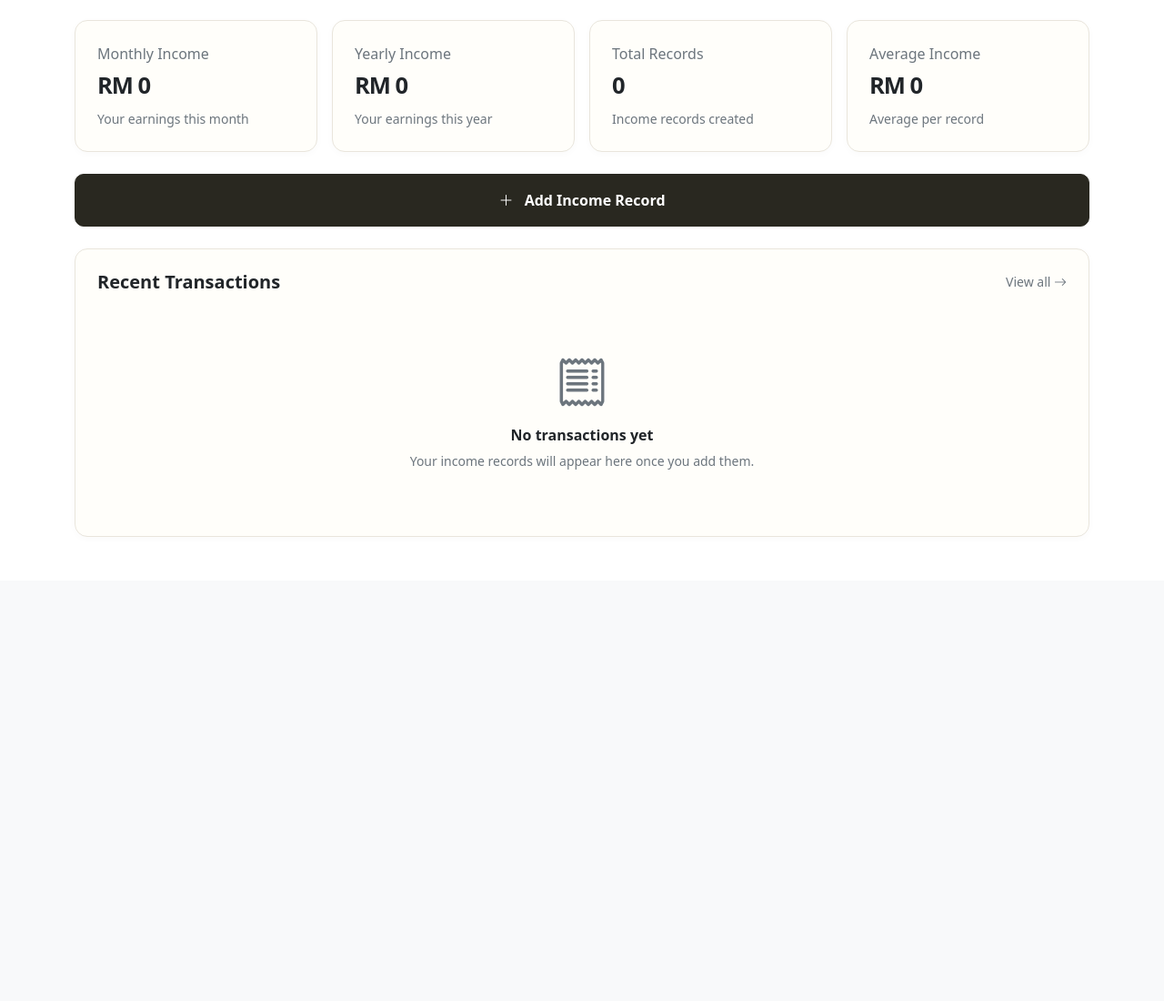
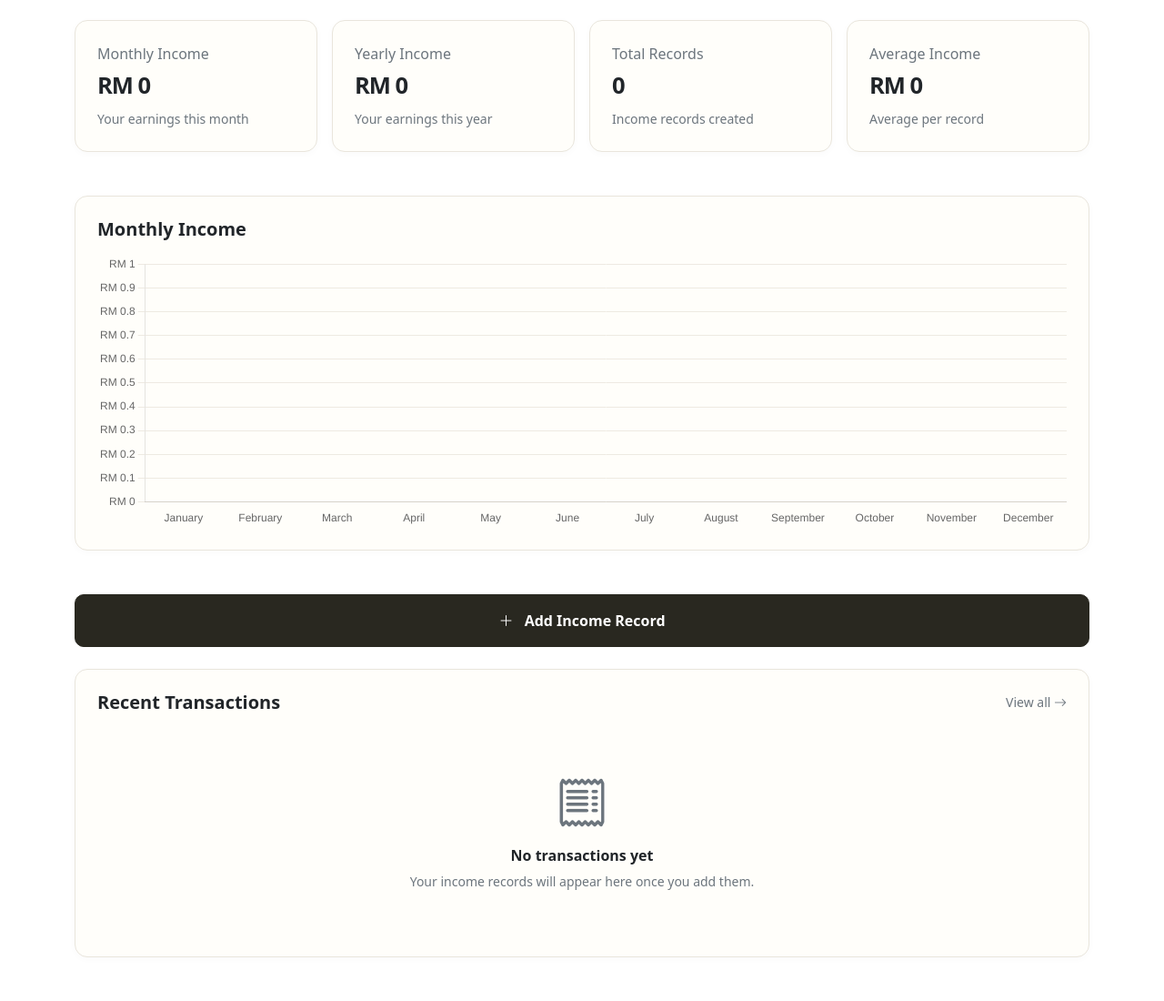
Before and after one commit to 33ugene/salary-tracker, a Flask app: page / in a window 1280 px wide. Shown: the part 182-1282 px from the top of the page at 91% size. Before the commit the page ends 772 px from the top, so only its background shows below. Run offline with Flask 3, Linux system fonts and the light colour scheme; the visitor is signed in with stand-in values (Sample User, id 1); data comes from the database, SQL or seed files in the repository; data that the repository does not hold is empty; parts of the project's set-up code (start-up, migrations or seed data) failed here and were passed over.

Commit message:
Added chart.js

```diff
--- a/app.py
+++ b/app.py
@@ -1,3 +1,4 @@
+import calendar
 from flask import Flask, render_template, request, redirect, session, g, Response, abort, current_app
 import sqlite3
 from werkzeug.security import generate_password_hash, check_password_hash
@@ -5,7 +6,7 @@ from werkzeug.middleware.proxy_fix import ProxyFix
 from zxcvbn import zxcvbn
 from functools import wraps
 import os
-from datetime import date, timedelta
+from datetime import date, timedelta, datetime
 from decimal import Decimal, InvalidOperation
 import csv
 import io
@@ -136,6 +137,22 @@ def index():
     db = get_db()
     username = db.execute("SELECT username FROM users WHERE id = ?", (session["user_id"],)).fetchone()
 
+    monthly_income = db.execute(
+        "SELECT strftime('%m', date) AS month, SUM(quantity * rate_per_unit) AS total_income "
+        "FROM income_records "
+        "WHERE user_id = ? AND strftime('%Y', date) = ? "
+        "GROUP BY month",
+        (session["user_id"], str(datetime.now().year))
+    ).fetchall()
+
+    months = list(calendar.month_name[1:])
+    zeroes = [0] * 12
+
+    for row in monthly_income:
+        month_index = int(row["month"]) - 1
+        income = row["total_income"] / 100
+        zeroes[month_index] = income
+
     today = date.today()
     current_month = today.strftime("%Y-%m")
     current_year = today.strftime("%Y")
@@ -151,7 +168,7 @@ def index():
     transactions = db.execute("SELECT * FROM income_records WHERE user_id = ? ORDER BY date DESC, id DESC LIMIT 10", (user_id,)).fetchall()
 
 
-    return render_template("index.html", username=username["username"], month_earning=month_earning, year_earning=year_earning, count=count, average=average, transactions=transactions)
+    return render_template("index.html", username=username["username"], month_earning=month_earning, year_earning=year_earning, count=count, average=average, transactions=transactions, months=months, monthly_income=zeroes)
 
 
 @app.route("/login", methods=["POST", "GET"])
--- a/static/css/styles.css
+++ b/static/css/styles.css
@@ -293,3 +293,9 @@
     font-size: 1rem;
     flex-shrink: 0;
 }
+
+.income-chart-container {
+    position: relative;
+    height: 300px;
+    width: 100%;
+}
--- a/templates/index.html
+++ b/templates/index.html
@@ -57,6 +57,17 @@
             </div>
         </div>
 
+    </div>
+
+    <!-- Chart.js-->
+    <div class="card dashboard-card my-5">
+        <div class="card-body p-4">
+            <h5 class="fw-bold mb-3">Monthly Income</h5>
+
+            <div class="income-chart-container">
+                <canvas id="incomeChart"></canvas>
+            </div>
+        </div>
     </div>
 
     <!-- Add income button -->
@@ -122,7 +133,74 @@
 
         </div>
     </div>
-
 </div>
 
+
+<script src="https://cdn.jsdelivr.net/npm/chart.js"></script>
+
+<script>
+    const labels = {{ months | tojson }};
+    const incomeData = {{ monthly_income | tojson }};
+
+    const canvas = document.getElementById("incomeChart");
+
+    console.log("Labels:", labels);
+    console.log("Income data:", incomeData);
+    console.log("Canvas:", canvas);
+
+    new Chart(canvas, {
+        type: "bar",
+
+        data: {
+            labels: labels,
+            datasets: [{
+                label: "Income (RM)",
+                data: incomeData,
+                backgroundColor: "#c5b99f",
+                borderColor: "#a99b7e",
+                borderWidth: 1,
+                borderRadius: 6,
+                barPercentage: 0.65
+            }]
+        },
+
+        options: {
+            responsive: true,
+            maintainAspectRatio: false,
+
+            plugins: {
+                legend: {
+                    display: false
+                },
+                tooltip: {
+                    callbacks: {
+                        label: function(context) {
+                            return "RM " + context.parsed.y.toFixed(2);
+                        }
+                    }
+                }
+            },
+
+            scales: {
+                y: {
+                    beginAtZero: true,
+                    ticks: {
+                        callback: function(value) {
+                            return "RM " + value;
+                        }
+                    },
+                    grid: {
+                        color: "#eeeae2"
+                    }
+                },
+                x: {
+                    grid: {
+                        display: false
+                    }
+                }
+            }
+        }
+    });
+</script>
+
 {% endblock %}
```
